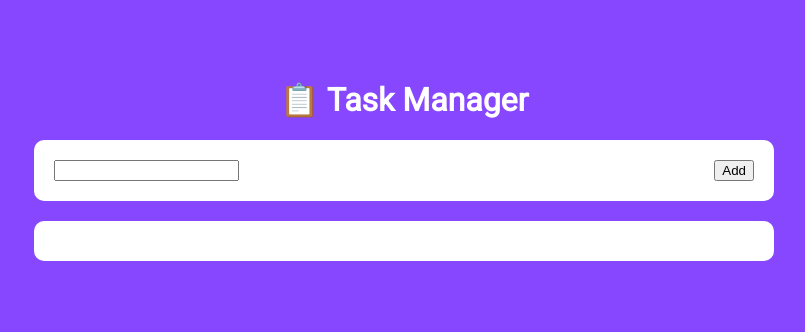
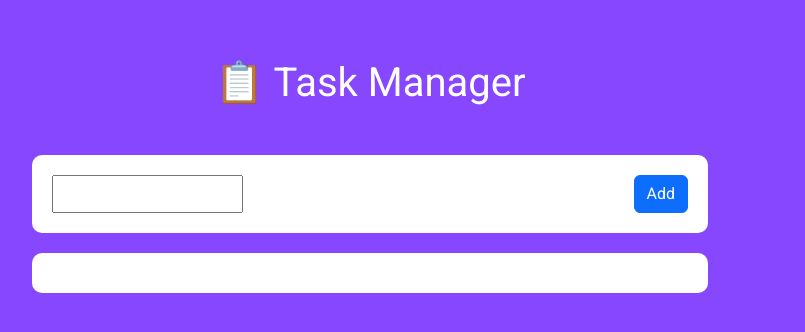
Before and after one commit to Silvio-Arem/aula-react-1, a React (Create React App) app: page / in a window 1280 px wide. Shown: the part 238-570 px from the top of the page, without its empty margins (270-1075 px from the left). Built offline with nearby package versions, Linux system fonts and the light colour scheme.

Commit message:
instalando e importando o bootstrap

```diff
--- a/package.json
+++ b/package.json
@@ -10,6 +10,7 @@
     "@types/node": "^16.18.11",
     "@types/react": "^18.0.27",
     "@types/react-dom": "^18.0.10",
+    "bootstrap": "^5.3.0-alpha1",
     "react": "^18.2.0",
     "react-dom": "^18.2.0",
     "react-scripts": "5.0.1",
--- a/src/index.tsx
+++ b/src/index.tsx
@@ -2,6 +2,7 @@
 import ReactDOM from 'react-dom/client';
 import App from './App';
 
+import "../node_modules/bootstrap/dist/css/bootstrap.min.css"
 import "./styles/global.css"
 
 
--- a/src/styles/global.css
+++ b/src/styles/global.css
@@ -16,7 +16,6 @@
   flex-direction: column;
   justify-content:center;
   align-items: center;
-  margin-left: 25%;
 }
 
 #new-task {
```
Also changed, not shown: 1 other file (tests, documents, lock files or other folders).
